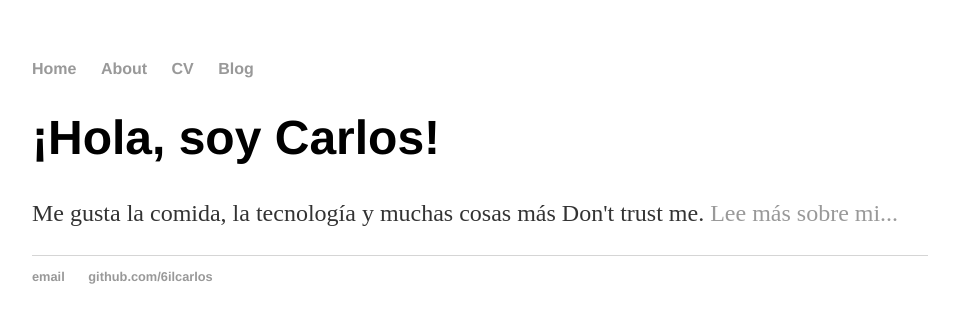
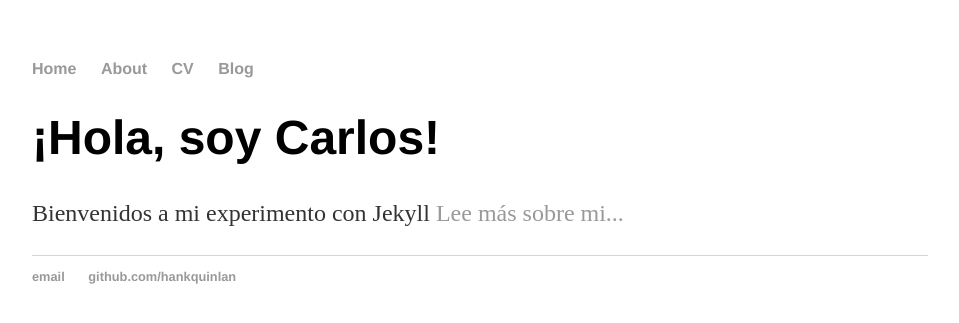
Before and after one commit to 6ilcarlos/6ilcarlos.github.io, a Jekyll site: the page built from index.html, in a window 1280 px wide. Shown: the top 323 px of the page, without its empty margins (160-1119 px from the left). Built offline with Jekyll 4.4.1, drawn with Linux system fonts in a browser that asks for light colours.

Commit message:
Update index.html

```diff
--- a/index.html
+++ b/index.html
@@ -1,30 +1,8 @@
-<!DOCTYPE html>
-<html>
-	<head>
-		<title>Carlos Gil</title>
-		<!-- link to main stylesheet -->
-		<link rel="stylesheet" type="text/css" href="/css/main.css">
-	</head>
-	<body>
-		<nav>
-    		<ul>
-        		<li><a href="/">Home</a></li>
-	        	<li><a href="/about">About</a></li>
-        		<li><a href="/cv">CV</a></li>
-        		<li><a href="/blog">Blog</a></li>
-    		</ul>
-		</nav>
-		<div class="container">
-    		<div class="blurb">
-        		<h1>¡Hola, soy Carlos!</h1>
-				<p>Me gusta la comida, la tecnología y muchas cosas más</em> Don't trust me. <a href="/about">Lee más sobre mi...</a></p>
-    		</div><!-- /.blurb -->
-		</div><!-- /.container -->
-		<footer>
-    		<ul>
-        		<li><a href="mailto:carlos.gil@gmail.com">email</a></li>
-        		<li><a href="https://github.com/6ilcarlos">github.com/6ilcarlos</a></li>
-			</ul>
-		</footer>
-	</body>
-</html>
+---
+layout: default
+title: Carlos Gil. Ingeniero de profesión, músico de corazón
+---
+<div class="blurb">
+	<h1>¡Hola, soy Carlos!</h1>
+	<p>Bienvenidos a mi experimento con Jekyll <a href="/about">Lee más sobre mi...</a></p>
+</div><!-- /.blurb -->
```
